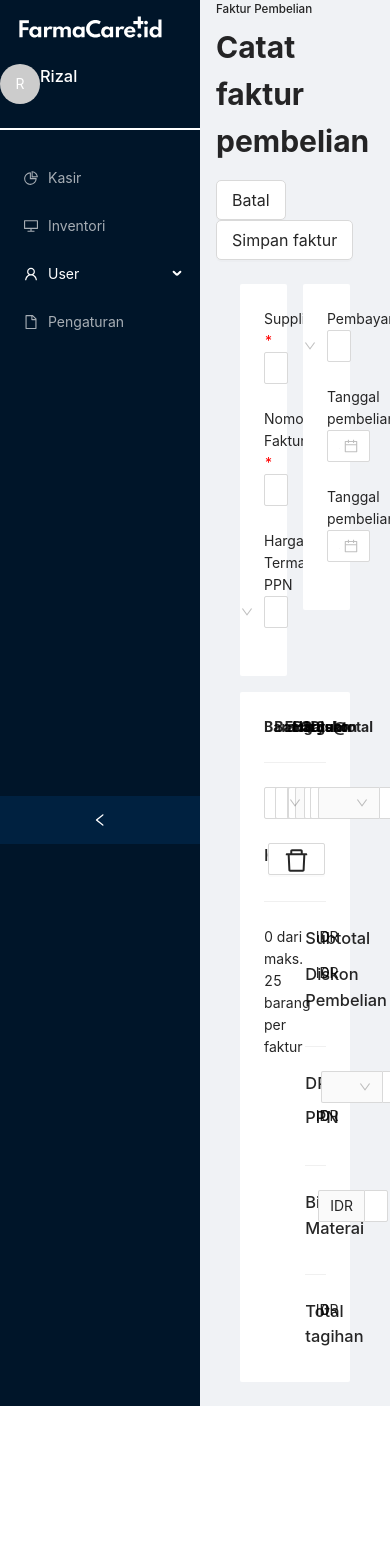
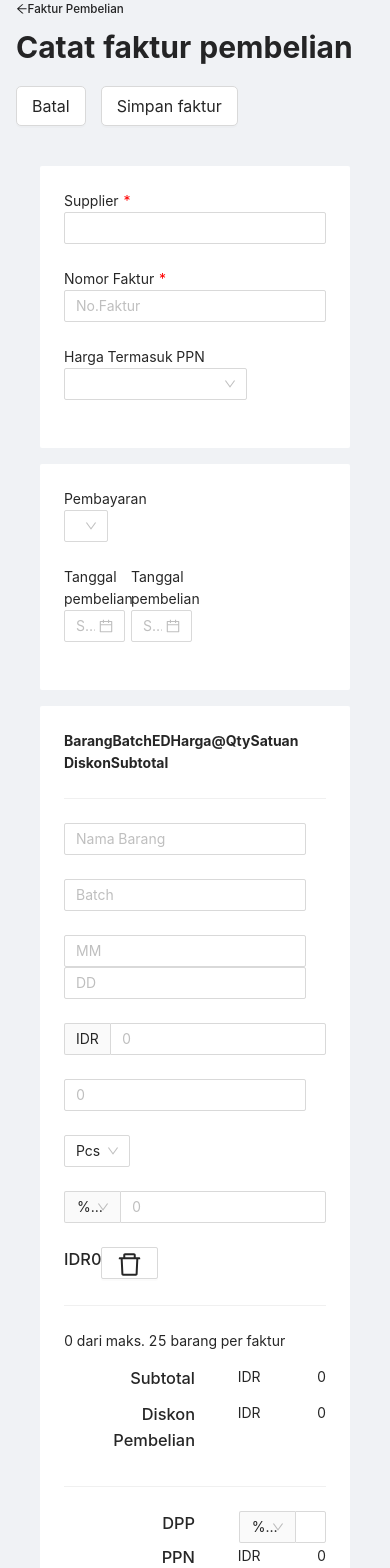
Before and after one commit to YosaRama/Farma-Test, a React (Create React App) app: page / in a window 390 px wide. Shown: the top 1568 px of the page. Before the commit the page ends 1406 px from the top, so only its background shows below. Built offline with nearby package versions, Linux system fonts and the light colour scheme.

Commit message:
Init mobile responsive

```diff
--- a/src/component/BarangCard.js
+++ b/src/component/BarangCard.js
@@ -6,14 +6,14 @@ import TotalSection from "./TotalSection";
 
 export default function BarangCard() {
   const table_header = [
-    { title: "Barang", span: 4 },
-    { title: "Batch", span: 4 },
-    { title: "ED", span: 3 },
-    { title: "Harga@", span: 3 },
-    { title: "Qty", span: 1 },
-    { title: "Satuan", span: 3 },
-    { title: "Diskon", span: 2 },
-    { title: "Subtotal", span: 4 },
+    { title: "Barang", lg: 4 },
+    { title: "Batch", lg: 4 },
+    { title: "ED", lg: 3 },
+    { title: "Harga@", lg: 3 },
+    { title: "Qty", lg: 1 },
+    { title: "Satuan", lg: 2 },
+    { title: "Diskon", lg: 3 },
+    { title: "Subtotal", lg: 4 },
   ];
 
   return (
@@ -21,7 +21,7 @@ export default function BarangCard() {
       <Row>
         {table_header.map((item, index) => {
           return (
-            <Col key={index} span={item.span}>
+            <Col key={index} lg={item.lg} sm={item.sm}>
               <strong>{item.title}</strong>
             </Col>
           );
--- a/src/component/FormAdd.js
+++ b/src/component/FormAdd.js
@@ -9,31 +9,47 @@ export default function FormAdd() {
   return (
     <Form>
       <Row gutter={6}>
-        <Col span={4}>
-          <Form.Item>
-            <Input placeholder="Nama Barang" name="nama_barang" />
+        <Col lg={4} sm={24}>
+          <Form.Item
+            name="nama_barang"
+            rules={[
+              {
+                required: true,
+                message: "Please input name!",
+              },
+            ]}
+          >
+            <Input placeholder="Nama Barang" />
           </Form.Item>
         </Col>
-        <Col span={4}>
-          <Form.Item>
-            <Input placeholder="Batch" name="batch" />
+        <Col lg={4} sm={24}>
+          <Form.Item name="batch">
+            <Input placeholder="Batch" />
           </Form.Item>
         </Col>
-        <Col span={3}>
-          <Form.Item>
+        <Col lg={3} sm={24}>
+          <Form.Item
+            name="date"
+            rules={[
+              {
+                required: true,
+                message: "Please input date!",
+              },
+            ]}
+          >
             <Row>
-              <Col span={12}>
+              <Col lg={12} sm={24}>
                 <Input placeholder="MM" name="month" />
               </Col>
-              <Col span={12}>
+              <Col lg={12} sm={24}>
                 <Input placeholder="DD" name="month" />
               </Col>
             </Row>
           </Form.Item>
         </Col>
-        <Col span={3}>
+        <Col lg={3} sm={24}>
           <Form.Item
-            name="qty"
+            name="price"
             rules={[
               {
                 required: true,
@@ -41,55 +57,52 @@ export default function FormAdd() {
               },
             ]}
           >
-            <Input type="number" addonBefore="IDR" style={{ width: "100%" }} />
+            <Input
+              type="number"
+              addonBefore="IDR"
+              style={{ width: "100%" }}
+              placeholder="0"
+            />
           </Form.Item>
         </Col>
-        <Col span={1}>
-          <Form.Item>
-            <Input type="number" />
+        <Col lg={1} sm={24}>
+          <Form.Item name="qty">
+            <Input type="number" placeholder="0" />
           </Form.Item>
         </Col>
-        <Col span={3}>
-          <Form.Item>
-            <Select>
+        <Col lg={2} sm={24}>
+          <Form.Item name="type">
+            <Select defaultValue="Pcs">
               <Option>Pcs</Option>
             </Select>
           </Form.Item>
         </Col>
-        <Col span={2}>
-          <Form.Item
-            name="diskon"
-            rules={[
-              {
-                required: true,
-                message: "Please input your phone number!",
-              },
-            ]}
-          >
+        <Col lg={3} sm={24}>
+          <Form.Item name="diskon">
             <Input
               type="number"
+              placeholder="0"
               addonBefore={
                 <Form.Item name="prefix" noStyle>
-                  <Select style={{ width: 60 }}>
+                  <Select style={{ width: 55 }} defaultValue="%">
                     <Option value="%">%</Option>
                   </Select>
                 </Form.Item>
               }
-              style={{ width: "100%" }}
             />
           </Form.Item>
         </Col>
-        <Col span={4}>
+        <Col lg={4} sm={24}>
           <Row>
-            <Col span={12}>
+            <Col lg={12} sm={24}>
               <h3>IDR</h3>
             </Col>
-            <Col span={12}>
+            <Col lg={12} sm={24}>
               <Row>
-                <Col span={12}>
+                <Col lg={12} sm={12}>
                   <h3>0</h3>
                 </Col>
-                <Col span={12}>
+                <Col lg={12} sm={12}>
                   <Button>
                     <DeleteOutlined style={{ fontSize: "25px" }} />
                   </Button>
--- a/src/component/SupplierCard.js
+++ b/src/component/SupplierCard.js
@@ -21,7 +21,7 @@ export default function SupplierCard() {
         <Input />
       </Form.Item>
       <Row gutter={16}>
-        <Col span={15}>
+        <Col lg={15} sm={24}>
           <Form.Item
             name="supplier"
             rules={[
@@ -37,7 +37,7 @@ export default function SupplierCard() {
             <Input placeholder="No.Faktur" />
           </Form.Item>
         </Col>
-        <Col span={5}>
+        <Col lg={5} sm={24}>
           <Form.Item name="supplier">
             <label>Harga Termasuk PPN</label>
             <Select>
--- a/src/component/TotalSection.js
+++ b/src/component/TotalSection.js
@@ -6,10 +6,10 @@ const { Option } = Select;
 export default function TotalSection() {
   return (
     <Row>
-      <Col span={16}>
+      <Col lg={16}>
         <p>0 dari maks. 25 barang per faktur</p>
       </Col>
-      <Col span={8} style={{ textAlign: "right" }}>
+      <Col lg={8} style={{ textAlign: "right" }}>
         <Row>
           <Col span={12}>
             <h3>Subtotal</h3>
@@ -45,12 +45,13 @@ export default function TotalSection() {
           <Col span={12}>
             <h3>DPP</h3>
           </Col>
-          <Col span={6} offset={6}>
+          <Col span={8} offset={4}>
             <Input
               type="number"
+              placeholder="0"
               addonBefore={
                 <Form.Item name="prefix" noStyle>
-                  <Select style={{ width: 60 }}>
+                  <Select style={{ width: 55 }} defaultValue="%">
                     <Option value="%">%</Option>
                   </Select>
                 </Form.Item>
@@ -80,7 +81,12 @@ export default function TotalSection() {
             <h3>Biaya Materai</h3>
           </Col>
           <Col span={9} offset={3}>
-            <Input type="number" addonBefore="IDR" style={{ width: "100%" }} />
+            <Input
+              type="number"
+              addonBefore="IDR"
+              style={{ width: "100%" }}
+              placeholder="0"
+            />
           </Col>
         </Row>
         <Divider />
--- a/src/containers/TheContent.js
+++ b/src/containers/TheContent.js
@@ -1,6 +1,7 @@
 import React from "react";
 
 import { Layout, Row, Col, Card, Button } from "antd";
+import { ArrowLeftOutlined } from "@ant-design/icons";
 import SupplierCard from "../component/SupplierCard";
 import PembelianCard from "../component/PembelianCard";
 import BarangCard from "../component/BarangCard";
@@ -10,9 +11,12 @@ const { Content } = Layout;
 export default function TheContent() {
   return (
     <Content style={{ margin: "0 16px" }}>
-      <h5>Faktur Pembelian</h5>
+      <h5>
+        <ArrowLeftOutlined />
+        Faktur Pembelian
+      </h5>
       <Row>
-        <Col span={20}>
+        <Col lg={20} sm={24}>
           <h1 style={{ fontSize: "30px" }}>
             <strong>Catat faktur pembelian</strong>
           </h1>
@@ -35,18 +39,18 @@ export default function TheContent() {
       >
         <div className="site-card-wrapper">
           <Row gutter={16}>
-            <Col span={12}>
+            <Col lg={12} sm={24} style={{ marginTop: 16 }}>
               <Card bordered={false}>
                 <SupplierCard />
               </Card>
             </Col>
-            <Col span={12}>
+            <Col lg={12} sm={24} style={{ marginTop: 16 }}>
               <Card bordered={false}>
                 <PembelianCard />
               </Card>
             </Col>
           </Row>
-          <Col span={24}>
+          <Col lg={24}>
             <BarangCard />
           </Col>
         </div>
--- a/src/containers/TheSidebar.css
+++ b/src/containers/TheSidebar.css
@@ -1,6 +1,28 @@
 .logo {
   height: 32px;
-  margin: 16px;
+  margin-left: 16px;
   background-image: url(./logo_white.png);
   background-repeat: no-repeat;
 }
+
+.logo_text {
+  height: 32px;
+  margin-left: 16px;
+  color: #ffffff;
+  font-size: large;
+  font-style: italic;
+}
+
+.avatar {
+  margin-left: 16px;
+  color: #333951;
+  background-color: #ffffff;
+}
+
+.user {
+  text-align: center;
+  margin: auto 16px;
+}
+.user h3 {
+  color: #ffffff;
+}
--- a/src/containers/TheSidebar.js
+++ b/src/containers/TheSidebar.js
@@ -14,14 +14,22 @@ const { SubMenu } = Menu;
 
 export default function TheSidebar() {
   return (
-    <Sider collapsible>
+    <Sider
+      collapsible
+      breakpoint="lg"
+      collapsedWidth="0"
+      zeroWidthTriggerStyle={{ top: "90%" }}
+    >
       <div className="logo" />
-      <Row>
+      <p className="logo_text">Apotik Rizal</p>
+      <Row justify="left">
         <Col>
-          <Avatar size="large">R</Avatar>
+          <Avatar className="avatar" size="large">
+            <strong>R</strong>
+          </Avatar>
         </Col>
-        <Col>
-          <h3 style={{ color: "#ffffff", textAlign: "center" }}>Rizal</h3>
+        <Col className="user">
+          <h3>Rizal</h3>
         </Col>
       </Row>
 
```
